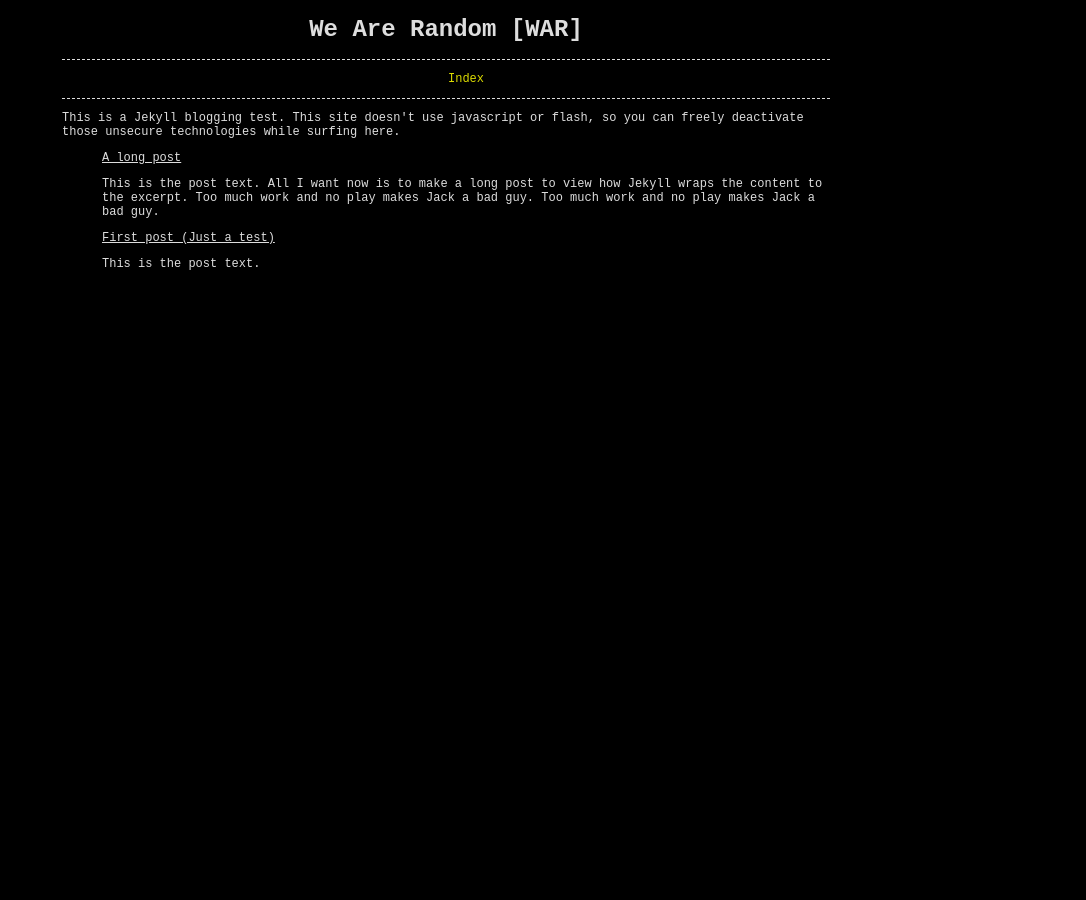
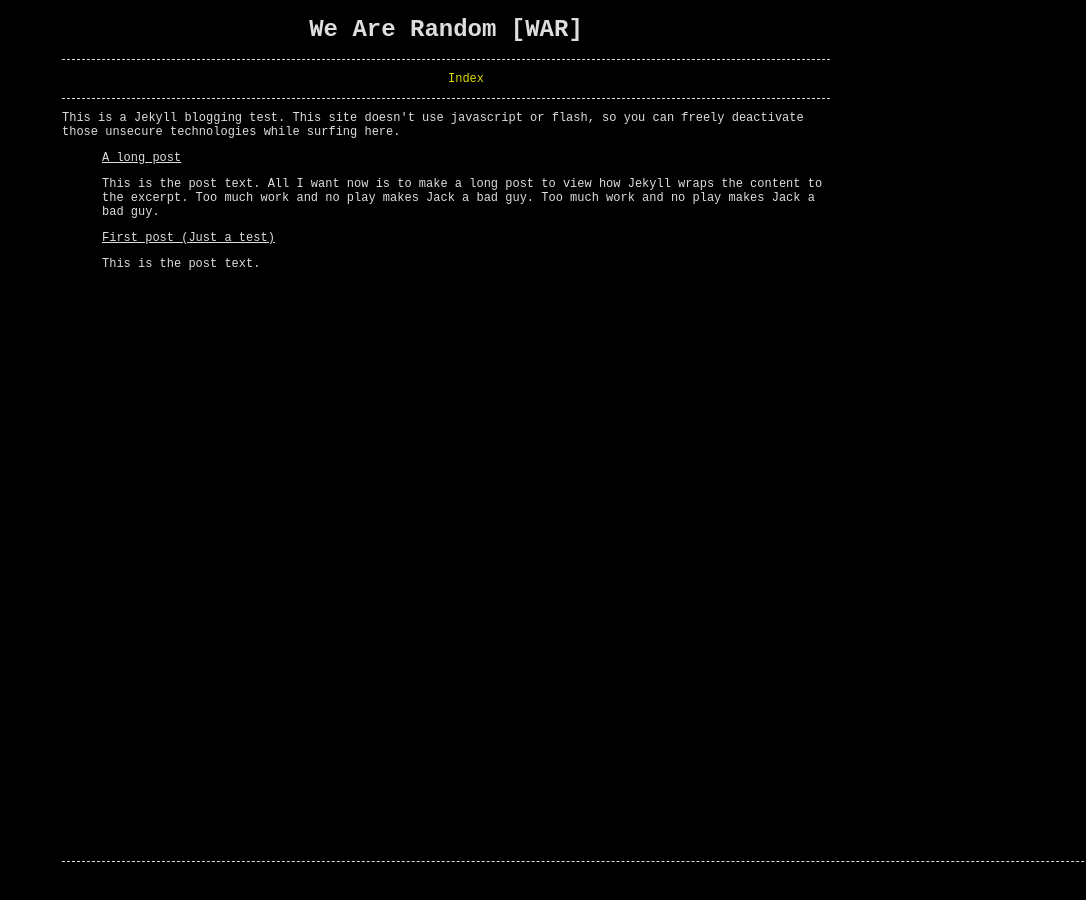
Before and after one commit to wearerandom/wearerandom.github.io, a Jekyll site: the page built from index.html, in a window 1280 px wide. Shown: the whole page, without its empty margins (194-1280 px from the left). Built offline with Jekyll 4.4.1, drawn with Linux system fonts in a browser that asks for light colours.

Commit message:
Update _styles.scss

```diff
--- a/_sass/_styles.scss
+++ b/_sass/_styles.scss
@@ -52,6 +52,7 @@ body.wrap{
     }
 
     .footer {
+        border-top: 1px dashed;
         position:absolute;
         bottom:0;
         width:99%;
```
